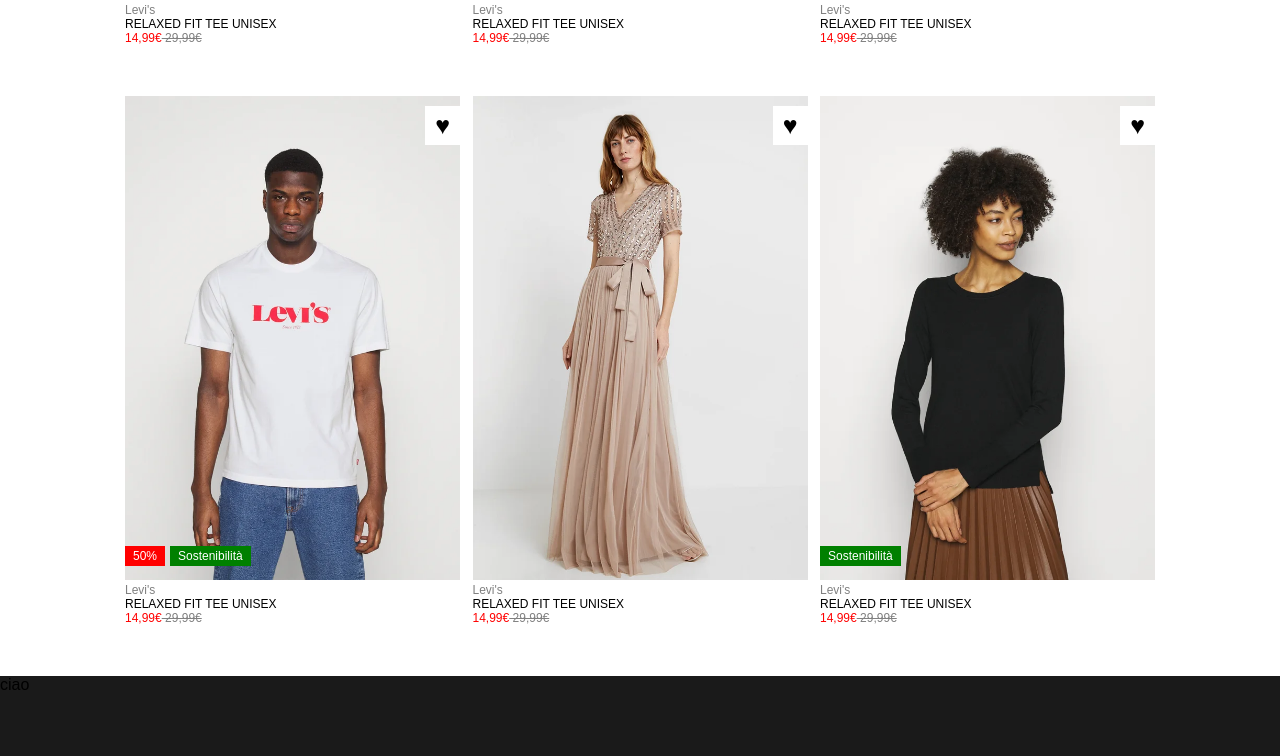
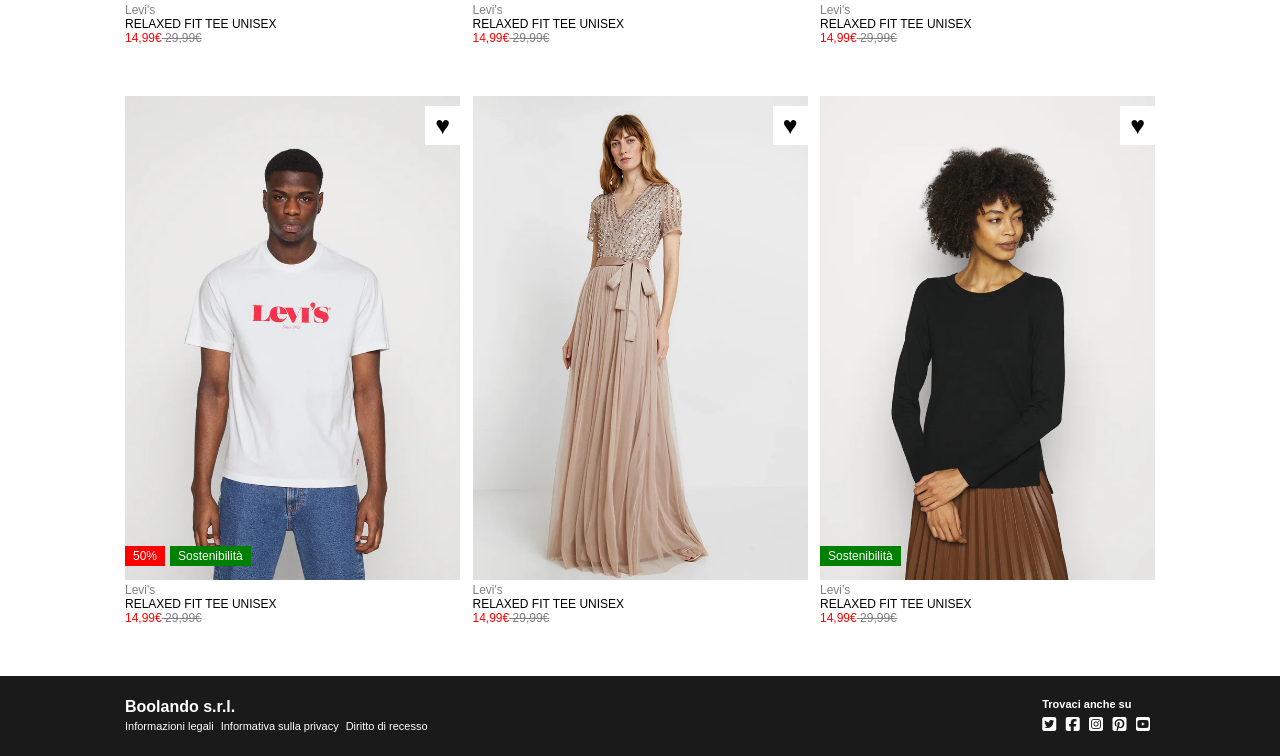
Before and after one commit to AlessiaCiabatti/html-css-boolando, a plain HTML site: page index.html in a window 1280 px wide. Shown: the part 589-1345 px from the top of the page. Drawn offline with Linux system fonts and the light colour scheme.

Commit message:
[add] footer

```diff
--- a/css/style.css
+++ b/css/style.css
@@ -150,3 +150,43 @@ body{
   background-color: #1a1a1a;
   height: 80px;
 }
+
+.container-footer .text-footer{
+  max-width: 1030px;
+  height: 80px;
+  margin: 50px auto;
+  display: flex;
+  justify-content: space-between;
+}
+
+.text-footer .boolando{
+  color: white;
+  display: flex;
+  flex-direction: column;
+  justify-content: center;
+}
+
+.text-footer .menu a{
+  font-size: 11px;
+}
+
+.text-footer .social{
+  display: flex;
+  align-items: center;
+}
+
+.text-footer .trovaci{
+  color: white;
+  display: flex;
+  flex-direction: column;
+}
+
+.social h4{
+  font-size: 11px;
+  padding-bottom: 6px;
+}
+
+.social .fa-brands{
+  padding-right: 5px;
+}
+/* /footer */
--- a/index.html
+++ b/index.html
@@ -137,7 +137,37 @@
 
   <!-- footer -->
   <div class="container-footer">
-    ciao
+    <div class="text-footer">
+      <div class="boolando">
+        <h4>Boolando s.r.l.</h4>
+        <div class="menu">
+          <ul>
+            <li>
+              <a href="#">Informazioni legali</a>
+            </li>
+            <li>
+              <a href="#">Informativa sulla privacy</a>
+            </li>
+            <li>
+              <a href="#">Diritto di recesso</a>
+            </li>
+          </ul>
+        </div>
+      </div>
+
+      <div class="social">
+        <div class="trovaci">
+          <h4>Trovaci anche su</h4>
+          <div class="icone-footer">
+            <i class="fa-brands fa-square-twitter"></i>
+            <i class="fa-brands fa-square-facebook"></i>
+            <i class="fa-brands fa-square-instagram"></i>
+            <i class="fa-brands fa-square-pinterest"></i>
+            <i class="fa-brands fa-square-youtube"></i>
+          </div>
+        </div>
+      </div>
+    </div>
   </div>
 </body>
 </html>
```
